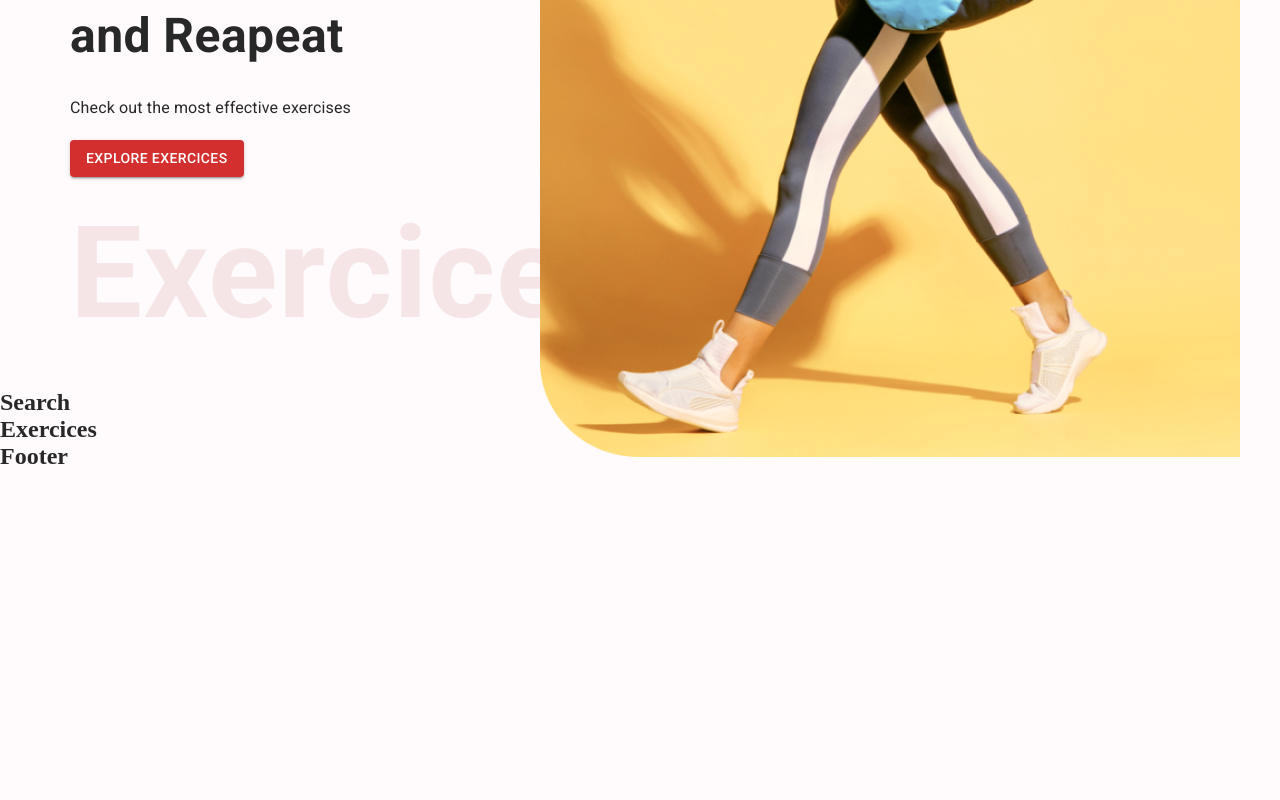
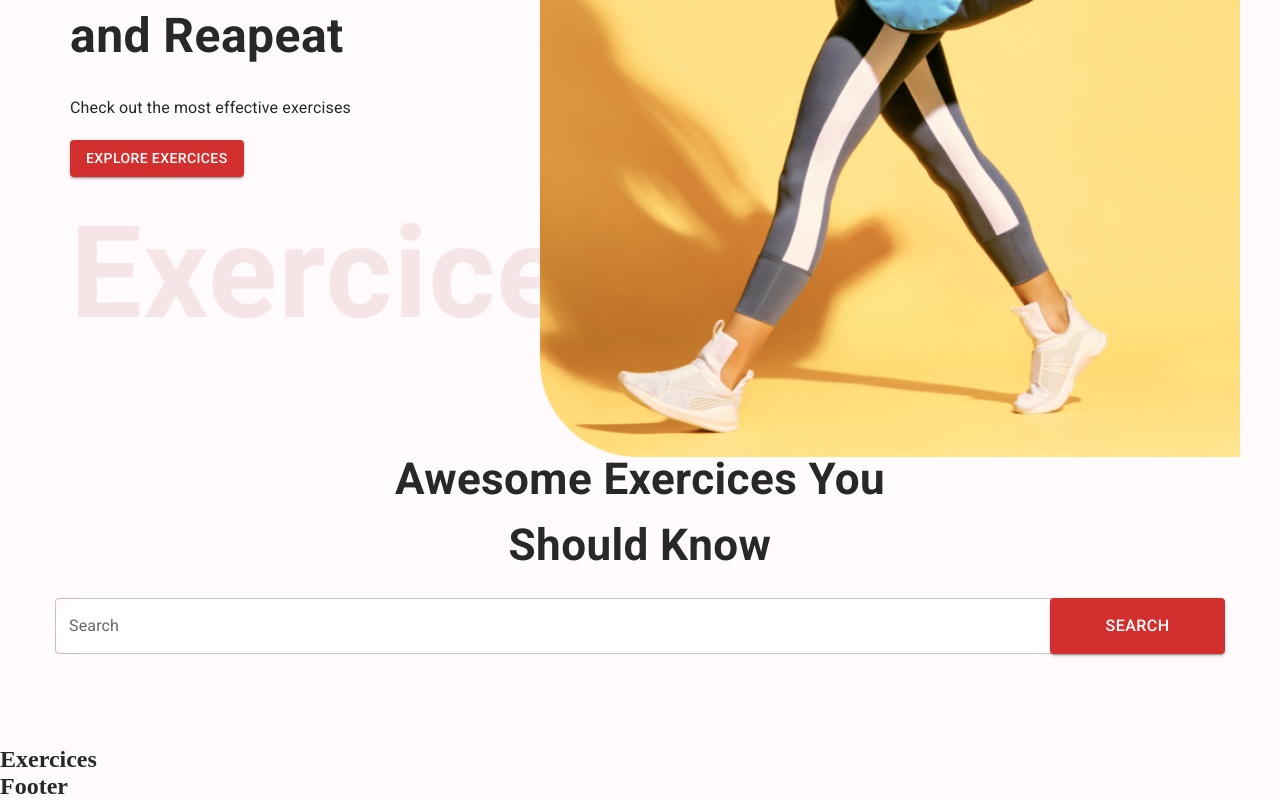
Before and after one commit to Emi-vas/FitnessApp_react, a React (Create React App) app: page / in a window 1280 px wide. Shown: the part 443-1243 px from the top of the page. Before the commit the page ends 913 px from the top, so only its background shows below. Built offline with nearby package versions, Linux system fonts and the light colour scheme.

Commit message:
search section (only style)

```diff
--- a/src/components/SearchExercises.jsx
+++ b/src/components/SearchExercises.jsx
@@ -1,10 +1,61 @@
-import React from 'react';
+import { useState } from 'react';
+import { Box, Typography, TextField, Button, Stack } from '@mui/material'
 
 const SearchExercises = () => {
+    const [search, setSearch] = useState("")
+
+    const handleSearch = async() => {
+
+    }
+
     return (
-        <div>
-            <h2>Search</h2>
-        </div>
+        <Stack alignItems="center" justifyContent="center" p="20px" mt="37px" >
+            <Typography
+                sx={{
+                    fontWeight: "700",
+                    fontSize: { lg: "44px", sm: "30px" },
+                    textAlign: "center"
+                }}
+            >
+                Awesome Exercices You <br />
+                Should Know
+            </Typography>
+
+            <Box position="relative" mb="72px" mt="20px">
+                <TextField
+                    height="76px"
+                    value={search}
+                    onChange={(e) => setSearch(e.target.value.toLocaleLowerCase())}
+                    //placeholder="Search Exercices"
+                    label="Search"
+                    type="text"
+                    color="error"
+                    sx={{
+                        input: {
+                            fontWeight: "700",
+                            border: "none",
+                        },
+                        width: {xs: "350px", lg: "1170px"},
+                        background: "white",
+                        borderRadius: "40px",
+                    }}
+                />
+
+                <Button
+                    //className="search-btn"
+                    color="error"
+                    variant="contained"
+                    sx={{
+                        position: "absolute",
+                        right: 0,
+                        height: "100%",
+                        width: {xs: "70px", lg: "175px"},
+                        fontSize: {xs: "0.8em", lg: "1em"}
+                    }}
+                    onClick={handleSearch}
+                >Search</Button>
+            </Box>
+        </Stack>
     );
 };
 
```
